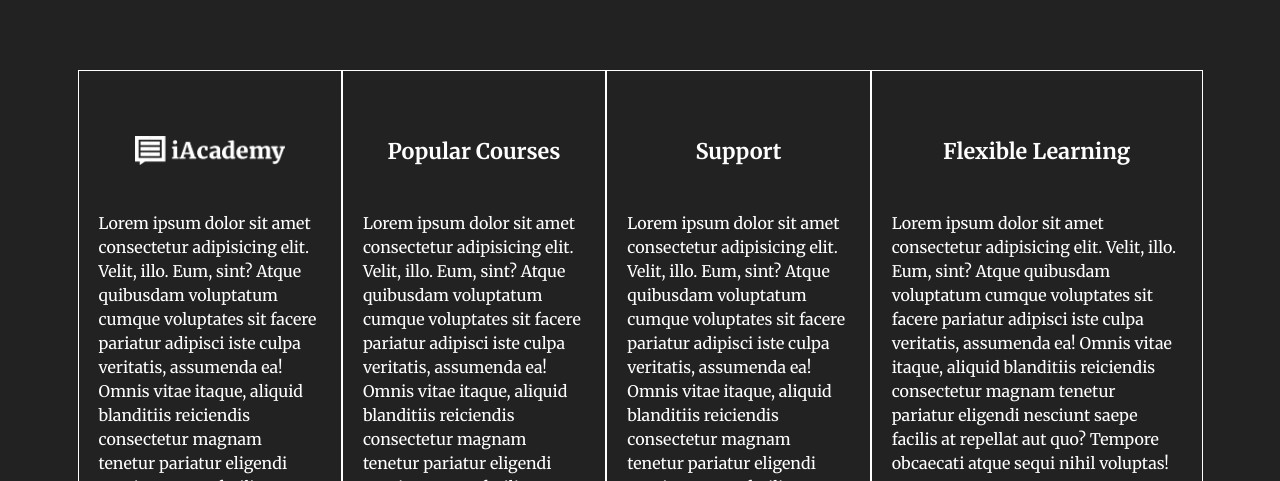
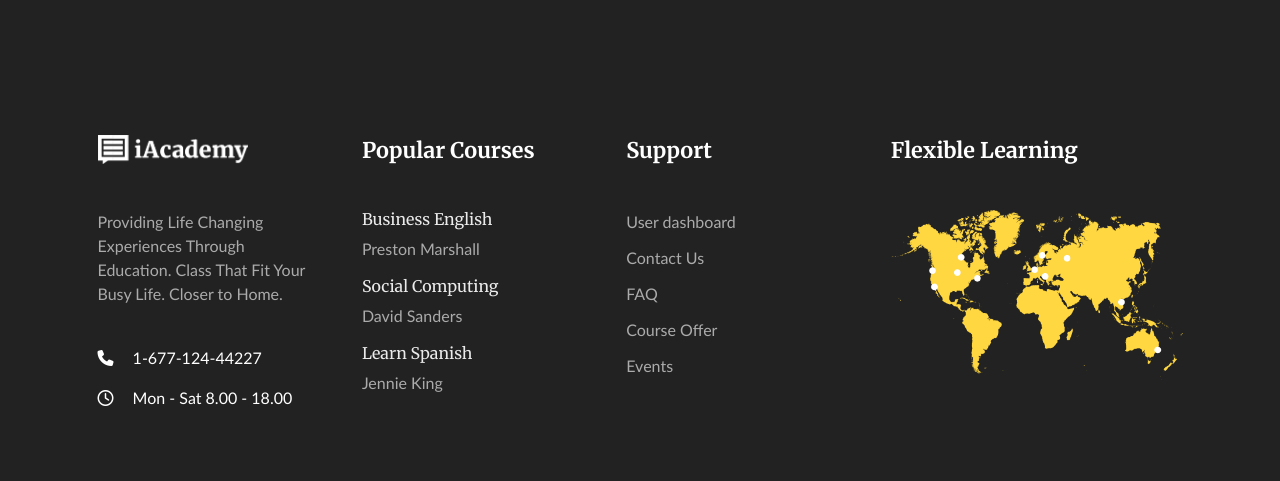
Before and after one commit to pietrolupi/proj-html-vuejs, a Vue app: page / in a window 1280 px wide. Shown: the part 6673-7154 px from the top of the page. Built offline with nearby package versions, Linux system fonts and the light colour scheme.

Commit message:
[add]: prima parte footer con stampa da store

```diff
--- a/src/components/partials/FooterNav.vue
+++ b/src/components/partials/FooterNav.vue
@@ -22,7 +22,11 @@ export default {
 
         <img src="../../assets/img/logo-footer-dark.png" alt="">
       </div>
-      Lorem ipsum dolor sit amet consectetur adipisicing elit. Velit, illo. Eum, sint? Atque quibusdam voluptatum cumque voluptates sit facere pariatur adipisci iste culpa veritatis, assumenda ea! Omnis vitae itaque, aliquid blanditiis reiciendis consectetur magnam tenetur pariatur eligendi nesciunt saepe facilis at repellat aut quo? Tempore obcaecati atque sequi nihil voluptas!
+      <p class="light-grey">{{store.footerNav[0].text}}</p>
+
+      <span class="d-block mb-3 pt-4"><i class="fa-solid fa-phone"></i> {{store.footerNav[0].phone}}</span>
+      <span class="d-block"><i class="fa-regular fa-clock"></i> {{store.footerNav[0].timeTable}}
+      </span>
     </div>
 
     <div class="nav-container">
@@ -30,7 +34,14 @@ export default {
 
       <h1>Popular Courses</h1>
       </div>
-      Lorem ipsum dolor sit amet consectetur adipisicing elit. Velit, illo. Eum, sint? Atque quibusdam voluptatum cumque voluptates sit facere pariatur adipisci iste culpa veritatis, assumenda ea! Omnis vitae itaque, aliquid blanditiis reiciendis consectetur magnam tenetur pariatur eligendi nesciunt saepe facilis at repellat aut quo? Tempore obcaecati atque sequi nihil voluptas!
+
+      <div class="pop-courses"
+      v-for="item in store.footerNav[1].courses"
+      :key="item">
+        <h3 >{{item.title}}</h3>
+        <p class="light-grey">{{item.professor}}</p>
+      </div>
+
     </div>
 
     <div class="nav-container">
@@ -38,7 +49,15 @@ export default {
 
       <h1>Support</h1>
       </div>
-      Lorem ipsum dolor sit amet consectetur adipisicing elit. Velit, illo. Eum, sint? Atque quibusdam voluptatum cumque voluptates sit facere pariatur adipisci iste culpa veritatis, assumenda ea! Omnis vitae itaque, aliquid blanditiis reiciendis consectetur magnam tenetur pariatur eligendi nesciunt saepe facilis at repellat aut quo? Tempore obcaecati atque sequi nihil voluptas!
+      <ul>
+        <li class="light-grey"
+        v-for="item in store.footerNav[2].menuVoices"
+        :key="item">
+          {{item}}
+        </li>
+
+
+      </ul>
     </div>
 
     <div class="nav-container">
@@ -46,7 +65,7 @@ export default {
 
       <h1>Flexible Learning</h1>
       </div>
-      Lorem ipsum dolor sit amet consectetur adipisicing elit. Velit, illo. Eum, sint? Atque quibusdam voluptatum cumque voluptates sit facere pariatur adipisci iste culpa veritatis, assumenda ea! Omnis vitae itaque, aliquid blanditiis reiciendis consectetur magnam tenetur pariatur eligendi nesciunt saepe facilis at repellat aut quo? Tempore obcaecati atque sequi nihil voluptas!
+      <img src="../../assets/img/footer-img-1.png" alt="">
     </div>
 
   </div>
@@ -58,19 +77,25 @@ export default {
 
   .general-container{
     display: flex;
+    border-bottom: $border-color;
+    padding-bottom: 150px;
     .nav-container{
       width: 23.5%;
       color: white;
-      border: 1px solid white;
+
       padding: 20px;
 
       &:last-child{
         width: 29.5%;
       }
 
+      img{
+        width: 100%;
+      }
+
       .nav-title{
         display: flex;
-        justify-content: center;
+
         align-items: center;
         height: 120px;
         img{
@@ -83,6 +108,33 @@ export default {
           font-weight: 600;
         }
       }
+
+      ul{
+        margin: 0;
+        padding: 0;
+      }
+
+      .light-grey{
+        color: $text-4-color;
+      }
+
+      h3{
+        color: $text-5-ligthter-color;
+        font-size: 1rem;
+      }
+
+      p,span,li{
+        font-family: $secondary-font;
+      }
+
+      li{
+        padding-bottom: 12px;
+        cursor: pointer;
+      }
+
+      i{
+        margin-right: 15px;
+      }
     }
   }
 </style>
--- a/src/data/store.js
+++ b/src/data/store.js
@@ -284,5 +284,45 @@ export const store = reactive({
     'h5-client-2.png',
     'h5-client-3.png',
     'h5-client-4.png',
+  ],
+
+  footerNav: [
+    {
+      sectionTitle: 'iAcademy',
+      text: 'Providing Life Changing Experiences Through Education. Class That Fit Your Busy Life. Closer to Home.',
+      phone: '1-677-124-44227',
+      timeTable: 'Mon - Sat 8.00 - 18.00',
+    },
+
+    {
+      sectionTitle: 'Popular Courses',
+      courses: [
+        {
+          title: 'Business English',
+          professor: 'Preston Marshall',
+        },
+
+        {
+          title: 'Social Computing',
+          professor: 'David Sanders',
+        },
+
+        {
+          title: 'Learn Spanish',
+          professor: 'Jennie King',
+        }
+      ]
+    },
+
+    {
+      sectionTitle: 'Support',
+      menuVoices: [
+        'User dashboard',
+        'Contact Us',
+        'FAQ',
+        'Course Offer',
+        'Events',
+      ]
+    }
   ]
 })
--- a/src/scss/partials/_vars.scss
+++ b/src/scss/partials/_vars.scss
@@ -3,7 +3,8 @@ $text-secondary-color: #FBF9F9;
 $text-tertiary-color: #545454;
 $text-4-color: #ababab ;
 $text-4-color-darker: #6c6c6c ;
-$text-5-color: #b9b9b9 ;
+$text-5-color: #dadada ;
+$text-5-ligthter-color: #ebebeb ;
 $text-6-color: #959595;
 $text-7-color: #898989;
 
```
Also changed, not shown: src/components/partials/FooterLinks.vue (added).
